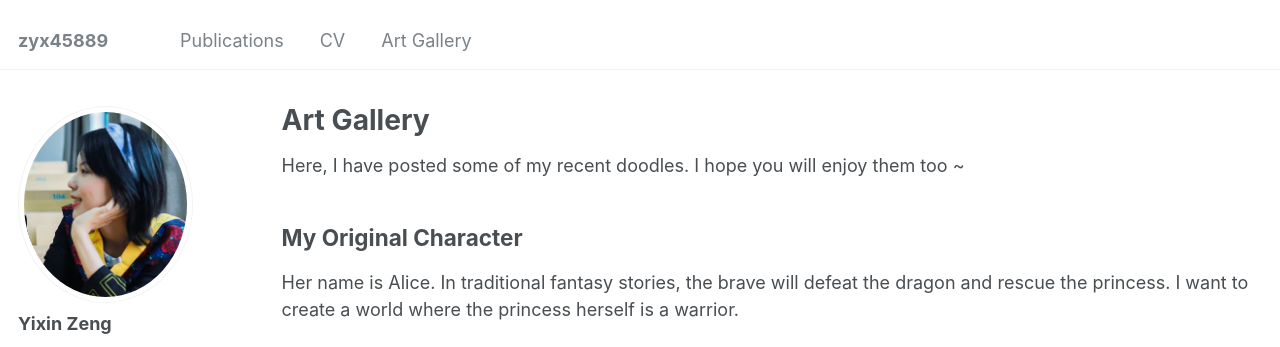
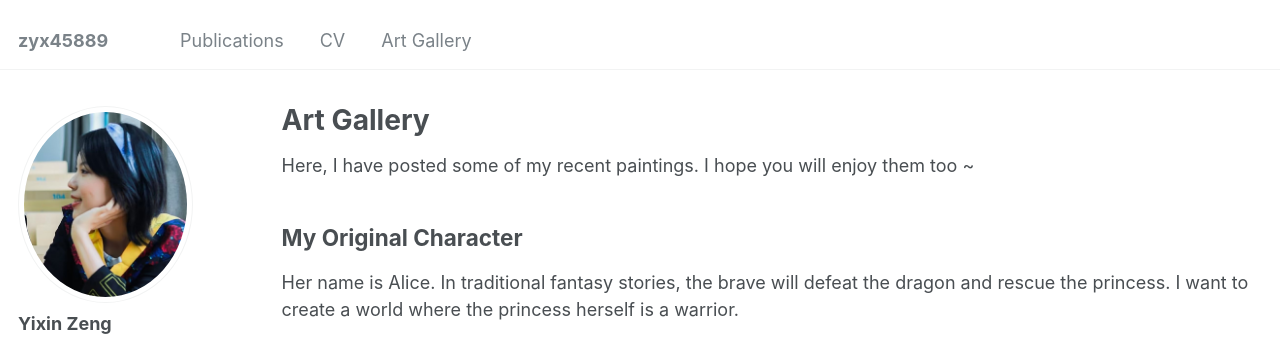
Before and after one commit to zyx45889/zyx45889.github.io, a Jekyll site: the page built from _pages/artgallery.md, in a window 1280 px wide and 900 px high. Shown: the top 347 px of the window. Built offline with Jekyll 4.4.1, drawn with Linux system fonts in a browser that asks for light colours; some web fonts are replaced; some of the changed text lies outside the part shown.

Commit message:
Update artgallery.md

```diff
--- a/_pages/artgallery.md
+++ b/_pages/artgallery.md
@@ -5,7 +5,7 @@
 author_profile: true
 ---
 
-Here, I have posted some of my recent doodles. I hope you will enjoy them too ~
+Here, I have posted some of my recent paintings. I hope you will enjoy them too ~
 
 
 
@@ -66,4 +66,5 @@
   <div class="blog_photo_album_block"><img src="http://zyx45889.github.io/images/art/Weedy.jpg"><div align="center"> <a> Weedy from Arknights. </a></div></div>
 </div>
 <div class="blog_photo_album_block"><img src="http://zyx45889.github.io/images/art/Weedy2.jpg"><div align="center"> <a> Weedy from Arknights. </a></div></div>
+<div class="blog_photo_album_block"><img src="http://zyx45889.github.io/images/art/Sofia.jpg"><div align="center"> <a> Sofia from Punishing: Grey Raven. </a></div></div>
 </div>
```
